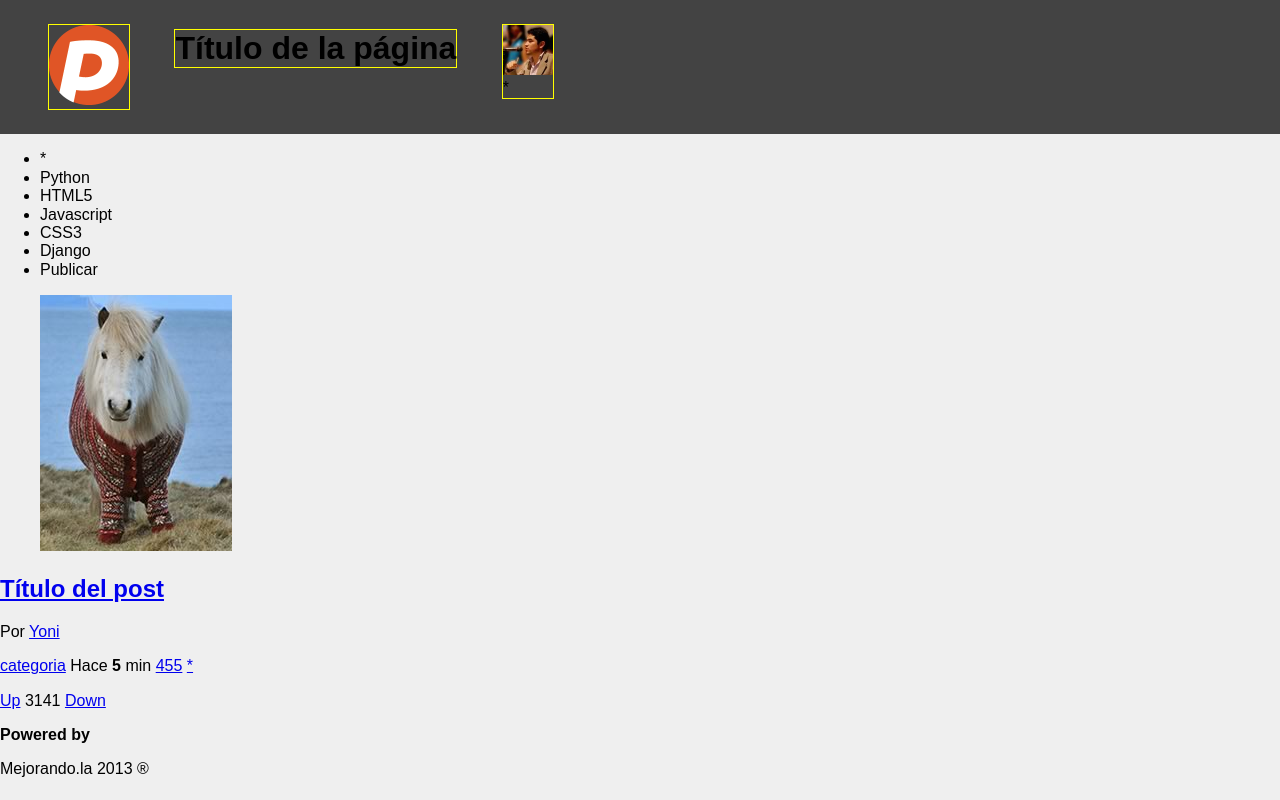
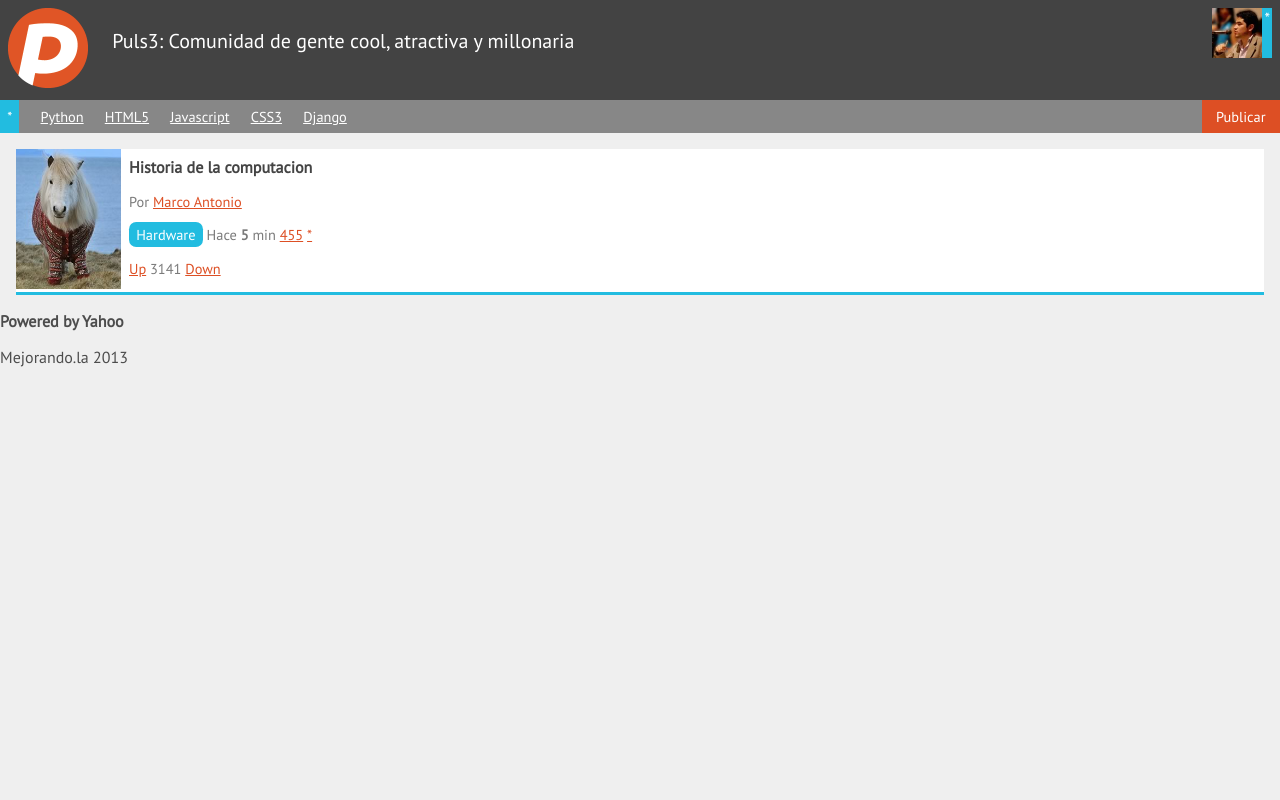
Before and after one commit to MarcoAntonioAC/Clases-Mejorandola-Web, a plain HTML site: page index.html in a window 1280 px wide. Drawn offline with nearby package versions, Linux system fonts and the light colour scheme.

Commit message:
Segunda Clase
Se inicio con el diseño en CSS y utilizo normalize para construir la
pagina.

```diff
--- a/estilos.css
+++ b/estilos.css
@@ -1,26 +1,56 @@
+a
+{
+	color: #DD4F24;
+}
+
 body
 {
 	background: #EFEFEF;
-	font-family: Arial;
+	color: #4C4C4C;
+	font-family: "PT Sans", Arial;
 	font-size: 16px;
 	margin: 0;
 }
 header
 {
 	background: #434343;
+	color: white;
 	margin: 0;
 	padding: 0.5em;
 }
 
 header figure, header h1
 {
-	border: 1px solid yellow;
 	display: inline-block;
 	vertical-align: top;
 }
 
+header h1
+{
+	font-size: 20px;
+ 	font-weight: normal;
+ 	margin: 1em 0 0 1em;
+ 	width: 60%;
+}
+
+header #avatar
+{
+	border: 1em 1em 0 0;
+	float: right;
+}
+
+header #avatar figcaption
+{
+	background: #22BCE0;
+	display: inline-block;
+	float: right;
+	height: 50px;
+	padding: 0 2px;
+}
+
 header #avatar img
 {
+	float: left;
 	width: 50px;
 }
 
@@ -29,7 +59,101 @@ header #logo img
 	width: 80px;
 }
 
+nav
+{
+	background: #878787;
+	font-size: 0.9em;
+}
+
+nav ul
+{
+	list-style: none;
+	margin: 0;
+	padding: 0;
+}
+
+nav ul li
+{
+	display: inline-block;
+	margin: 0 1.2em 0 0;
+	vertical-align: top;
+}
+
+nav ul li a
+{
+	color: white;
+	display: block;
+	padding: 0.5em 0;
+}
+
+nav #flechita_nav
+{
+	background: #22BCE0;
+}
+
+nav #flechita_nav a
+{
+	padding: 0.5em 0.5em;
+	text-decoration: none;
+}
+
+nav #publicar_nav
+{
+	background: #DD4F24;
+	float: right;
+	margin-right: 0;
+}
+
+nav #publicar_nav a
+{
+	padding: 0.5em 1em;
+	text-decoration: none;
+}
+
+#contenido
+{
+	margin: 1em;
+}
+#contenido .datos_item .tag_item
+{
+	background: #22BCE0;
+	border-radius: 0.5em;
+	color: white;
+	padding: 0.2em 0.5em;
+	text-decoration: none;
+}
+
+#contenido .item
+{
+	border-bottom: 3px #22BCE0 solid;
+	background: white;
+}
+
+#contenido .item p
+{
+	color: #7A7A7A;
+	font-size:  0.9rem;
+}
+
+#contenido .item  .imagen_item
+{
+	float: left;
+	margin: 0 0.5em 0 0;
+}
+
 #contenido .item  .imagen_item img
 {
-	width: 96px;
+	width: 105px;
 }
+
+#contenido .item .titulo_item
+{
+	font-size: 1rem;
+	padding: 0.5em 0.5em 0;
+}
+
+#contenido .item .titulo_item a
+{
+	color: #444;
+	text-decoration: none;
+}
--- a/index.html
+++ b/index.html
@@ -3,8 +3,9 @@
 <head>
 	<meta charset="utf-8" />
 	<title>Mi primera web app :D</title>
-	<link rel="stylesheet" type="text/css"href="normalize.css">
-	<link rel="stylesheet" type="text/css" href="estilos.css">
+	<link rel="stylesheet" type="text/css" href="normalize.css" />
+	<link href='http://fonts.googleapis.com/css?family=PT+Sans' rel='stylesheet' type='text/css' />
+	<link rel="stylesheet" type="text/css" href="estilos.css" />
 </head>
 <body>
 
@@ -12,7 +13,7 @@
 		<figure id="logo">
 			<img src="logo.png" alt=""/>
 		</figure>
-		<h1>Título de la página</h1>
+		<h1 id="titulo_header">Puls3: Comunidad de gente cool, atractiva y millonaria</h1>
 		<figure id="avatar">
 			<img src="avatar.jpg" alt=""/>
 			<figcaption>
@@ -20,44 +21,44 @@
 			</figcaption>
 		</figure>
 	</header>
-	<nav>
+	<nav >
 		<ul>
-			<li>*</li>
-			<li>Python</li>
-			<li>HTML5</li>
-			<li>Javascript</li>
-			<li>CSS3</li>
-			<li>Django</li>
-			<li>Publicar</li>
+			<li id="flechita_nav"><a href="">*</a></li>
+			<li><a href="">Python</a></li>
+			<li><a href="">HTML5</a></li>
+			<li><a href="">Javascript</a></li>
+			<li><a href="">CSS3</a></li>
+			<li><a href="">Django</a></li>
+			<li id="publicar_nav"><a href="">Publicar</a></li>
 		</ul>
 	</nav>
-	<section>
-		<article>
-			<figure>
+	<section id="contenido">
+		<article class="item">
+			<figure class="imagen_item">
 				<img src="imagen.jpg" alt=""/>
 			</figure>
-			<h2>
-				<a href="#">Título del post</a>
+			<h2 class="titulo_item">
+				<a href="#">Historia de la computacion</a>
 			</h2>
-			<p>
-				Por <a href="#">Yoni</a>
+			<p class="autor_item">
+				Por <a href="#">Marco Antonio</a>
 			</p>
-			<p>
-				<a href="#">categoria</a>
-				<span>Hace <strong>5</strong> min</span>
-				<a href="#">455</a>
-				<a href="#">*</a>
+			<p class="datos_item">
+				<a class="tag_item" href="#">Hardware</a>
+				<span class="fecha_item">Hace <strong>5</strong> min</span>
+				<a class="comentarios_item" href="#">455</a>
+				<a class="guardar_item" href="#">*</a>
 			</p>
-			<p>
-				<a href="#">Up</a>
+			<p class="votacion">
+				<a class="up" href="#">Up</a>
 				3141
-				<a href="#">Down</a>
+				<a class="down" href="#">Down</a>
 			</p>
 		</article>
 	</section>
 	<footer>
-		<p><strong>Powered by </strong></p>
-		<p>Mejorando.la 2013 ®</p>
+		<p><strong>Powered by Yahoo</strong></p>
+		<p>Mejorando.la 2013</p>
 	</footer>
 
 </body>
```
Also changed, not shown: Apunte2.txt (added), normalize.css (added).
